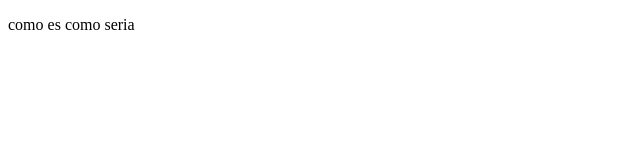
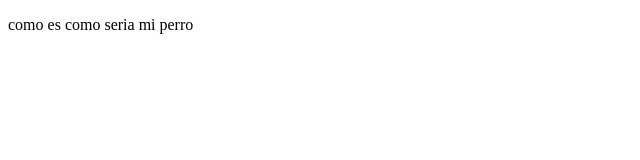
Before and after one commit to CarlosFer14/ProyectoDemo, a plain HTML site: page index.html in a window 1280 px wide. Shown: the full height of the page, 0-640 px from the left. Drawn offline with Linux system fonts and the light colour scheme.

Commit message:
Cambios al body

```diff
--- a/index.html
+++ b/index.html
@@ -9,7 +9,7 @@
 </head>
 <body>
     <p>
-        como es como seria
+        como es como seria mi perro
     </p>
 
 </body>
```
